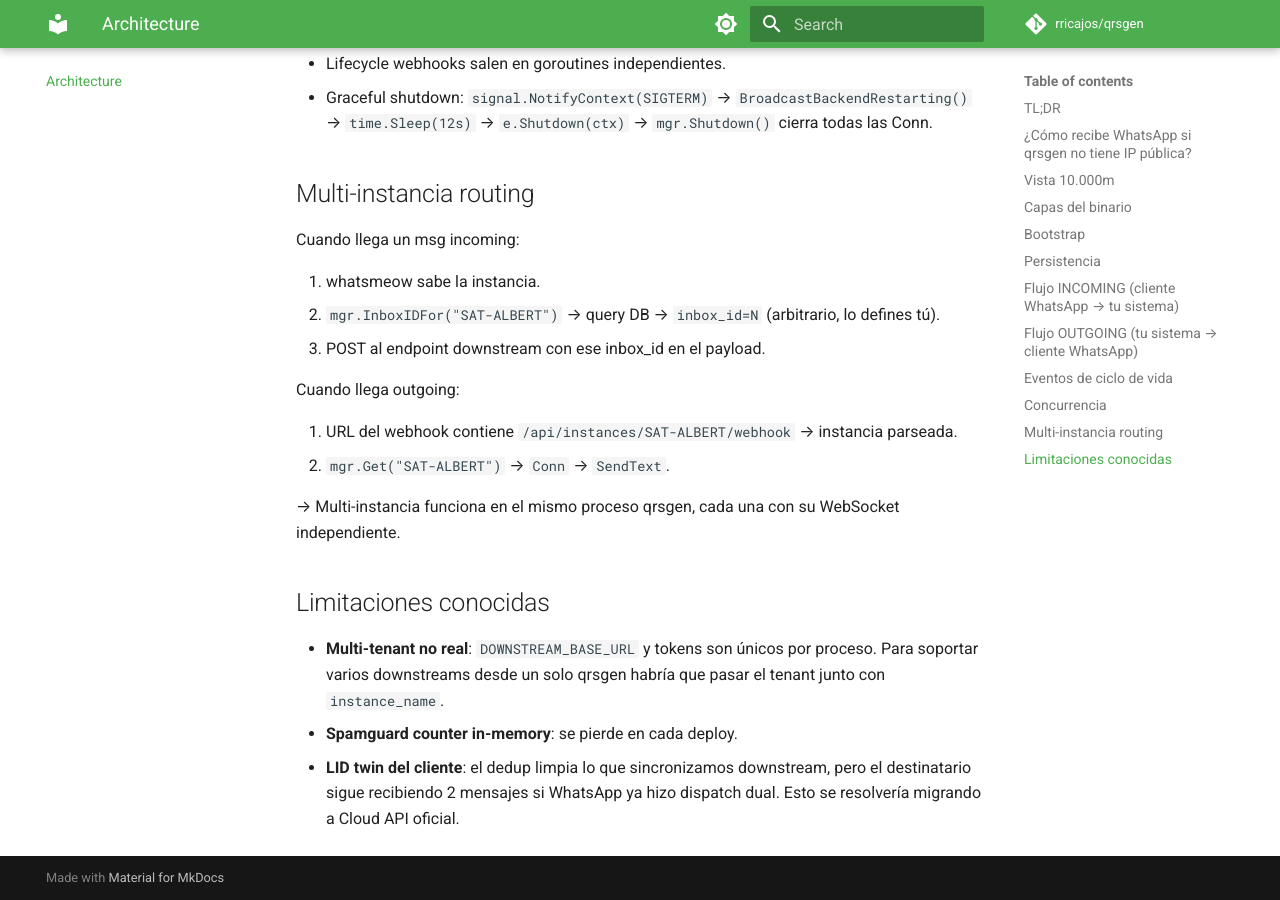
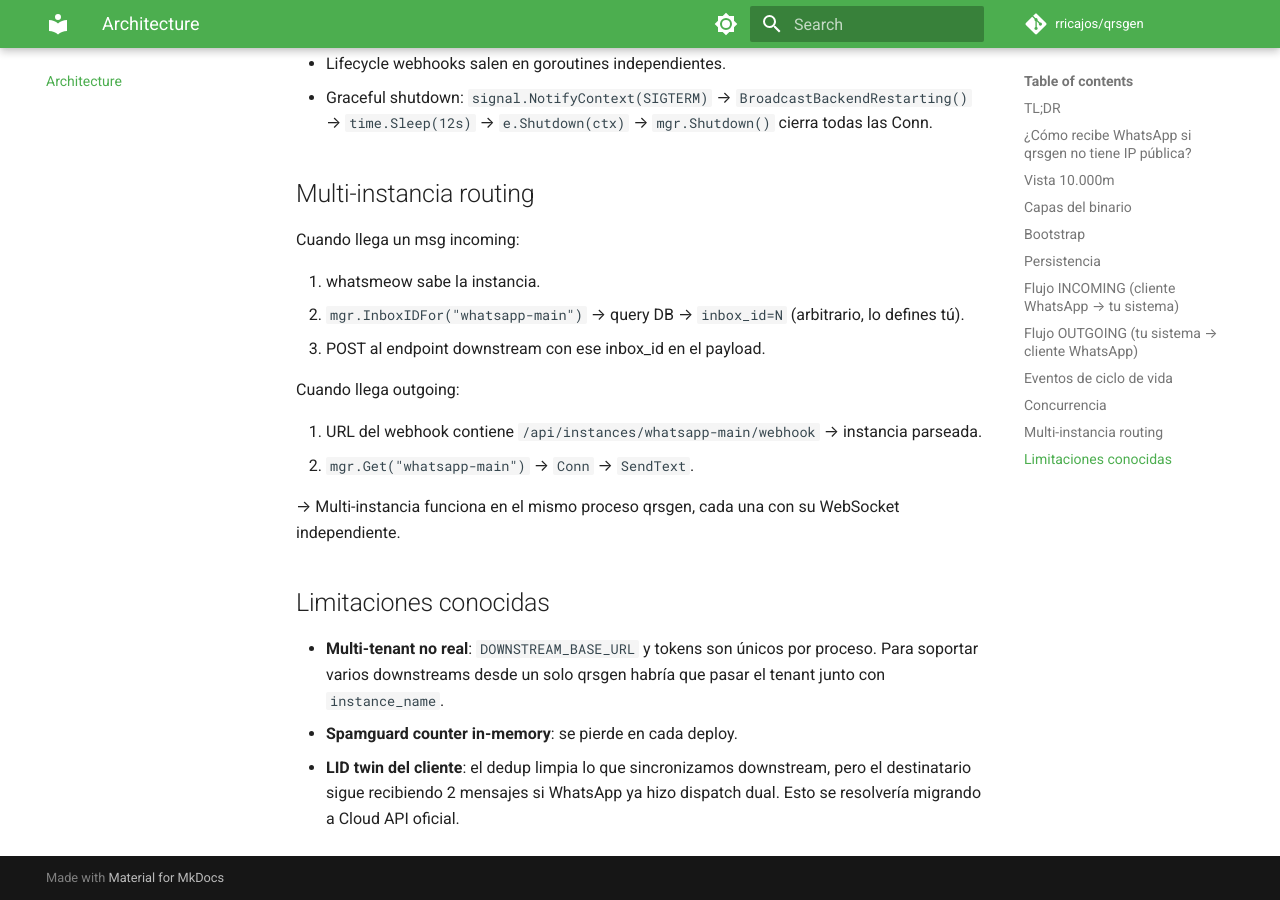
Before and after one commit to rricajos/qrsgen, an MkDocs documentation site: the page built from docs/architecture.md, in a window 1280 px wide and 900 px high, scrolled down 5304 px. Built offline with MkDocs 1.6.1 and Material for MkDocs 9.7.7, drawn with Linux system fonts in a browser that asks for light colours; comment, search, counter and statistics services are not loaded; some of the changed text lies outside the part shown.

Commit message:
docs: replace SAT-* example names with generic channel-style names
The README, API reference, architecture diagram, runbook and curl example
all used SAT-XXX / SAT-ALBERT placeholders that hinted at a specific past
deployment. Rewritten with neutral names matching how an integrator would
realistically pick instance names:

- whatsapp-main (primary example)
- whatsapp-sales (secondary example for multi-tenant flows)
- <INSTANCE_NAME> as the explicit URL-placeholder where path-templates appear

No behavior change. Tests internal/bridge/*_test.go still use SAT-X as a
unit fixture — those aren't user-facing examples.

```diff
--- a/docs/architecture.md
+++ b/docs/architecture.md
@@ -147,7 +147,7 @@
 Tu sistema decide enviar un msg al cliente
         │
         ▼
-POST http://qrsgen:3100/api/instances/SAT-X/webhook
+POST http://qrsgen:3100/api/instances/<INSTANCE_NAME>/webhook
    Content-Type: application/json
    Body: {
      "event": "message_created",
@@ -223,13 +223,13 @@
 Cuando llega un msg incoming:
 
 1. whatsmeow sabe la instancia.
-2. `mgr.InboxIDFor("SAT-ALBERT")` → query DB → `inbox_id=N` (arbitrario, lo defines tú).
+2. `mgr.InboxIDFor("whatsapp-main")` → query DB → `inbox_id=N` (arbitrario, lo defines tú).
 3. POST al endpoint downstream con ese inbox_id en el payload.
 
 Cuando llega outgoing:
 
-1. URL del webhook contiene `/api/instances/SAT-ALBERT/webhook` → instancia parseada.
-2. `mgr.Get("SAT-ALBERT")` → `Conn` → `SendText`.
+1. URL del webhook contiene `/api/instances/whatsapp-main/webhook` → instancia parseada.
+2. `mgr.Get("whatsapp-main")` → `Conn` → `SendText`.
 
 → Multi-instancia funciona en el mismo proceso qrsgen, cada una con su WebSocket independiente.
 
```
Also changed, not shown: docs/api.md (+4 -4 lines), docs/operations.md (+14 -11 lines), 1 other file.
